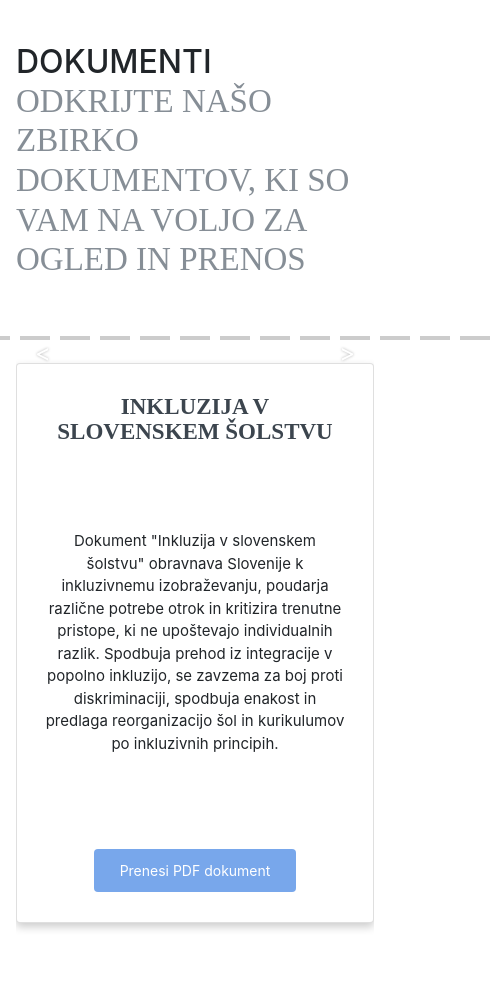
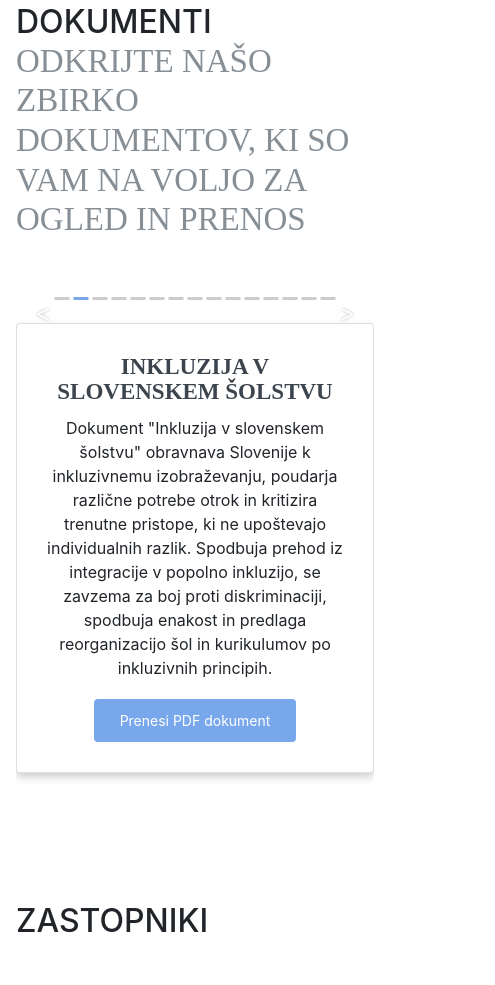
Before and after one commit to volovsekjan/inkluzija, a website with bundled scripts: page index.html in a window 390 px wide. Shown: the part 1788-2773 px from the top of the page, 495 px wide, since content can reach past the window. Built offline with nearby package versions, Linux system fonts and the light colour scheme; a script that the page names is missing; a web font is replaced by a local one.

Commit message:
2025-2.0

```diff
--- a/css/resume.css
+++ b/css/resume.css
@@ -82,8 +82,8 @@ h2 {
 
 section.resume-section {
   border-bottom: 1px solid #dee2e6;
-  padding-top: 5rem !important;
-  padding-bottom: 5rem !important; }
+  padding-top: 3rem !important;
+  padding-bottom: 0.1rem !important; }
   section.resume-section .resume-item .resume-date {
     min-width: none; }
 
@@ -320,14 +320,22 @@ a {
 
   section.resume-section {
    border-bottom: 1px solid #ffffff;
-    padding-top: 5rem !important;
-    padding-bottom: 1.5rem !important;
+    padding-top: 4rem !important;
+    padding-bottom: 1rem !important;
 }
 
 section.resume-section-zastopniki {
-  padding-top: 8rem !important;
+  padding-top: 6rem !important;
 }
 
+
+@media (max-width: 768px) {
+  .indicator {
+    width: 15px; /* Manjša širina */
+    height: 3px; /* Manjša višina */
+    margin: 0 2px; /* Manjši razmak */
+  }
+}
   /* Prilagodi puščice za drsnik */
   .carousel-control-prev,
   .carousel-control-next {
@@ -489,13 +497,16 @@ section.resume-section-zastopniki {
     align-items: center; /* Centers content vertically */
     text-align: center; /* Ensures text is centered */
     overflow: hidden; /* Hides overflowing content */
+    height: auto !important; /* Dovoli kartici, da se prilagodi vsebini */
+    min-height: 450px; /* Nastavi minimalno višino */
+    padding: 20px; /* Manjši padding za več prostora */
   }
 
 
 
 
   .card .card-text {
-    font-size: 15px; /* Manjša velikost za mobilne naprave */
+    font-size: 16px; /* Manjša velikost za mobilne naprave */
   }
 
   .carousel-item .card {
--- a/index.html
+++ b/index.html
@@ -176,7 +176,7 @@
               <div class="carousel-item">
                 <div class="card">
                   <div class="card-title">Inkluzivno izobraževanje: Politike in prakse (Januar 2021)</div>
-                  <div class="card-text"> Poročilo UNESCO o inkluzivnem izobraževanju obravnava integracijo oseb s posebnimi potrebami v jugovzhodni Aziji, poudarjajoč potrebo po enakopravni vključitvi in možnosti posebne podpore. Izpostavlja ključne teme kot so infrastruktura, usposobljenost učiteljev in odnos staršev ter identificira izzive, ki vplivajo na uspeh inkluzije. Zaključek poudarja, da je inkluzija ključnega pomena in zahteva skupna prizadevanja vseh vpletenih. </div>
+                  <div class="card-text"> UNESCO poročilo o inkluzivnem izobraževanju obravnava integracijo oseb s posebnimi potrebami v jugovzhodni Aziji, poudarjajoč enakopravno vključitev in potrebo po posebni podpori. Izpostavlja teme, kot so infrastruktura, usposobljenost učiteljev in odnos staršev, ter identificira izzive inkluzije. Zaključek poudarja njen ključni pomen in potrebo po skupnih prizadevanjih vseh vpletenih.</div>
                   <div class="button-container">
                     <button class="openPdfBtn button-style1 btn btn-hide-mobile" data-pdf-path="assects/pdf/Inkluzivno_izobrazevanje_politike_in_prakse_januar2021.pdf">Odpri PDF dokument</button>
                     <button type="button" class="btn button-style" onclick="downloadFile('assects/pdf/Inkluzivno_izobrazevanje_politike_in_prakse_januar2021.pdf')">Prenesi PDF dokument</button>
```
